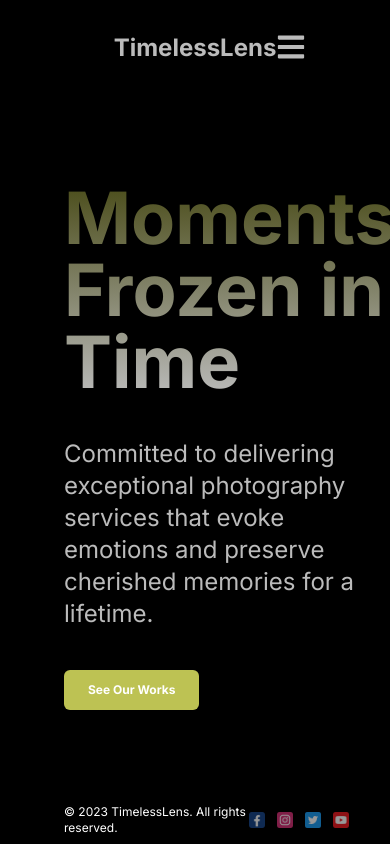
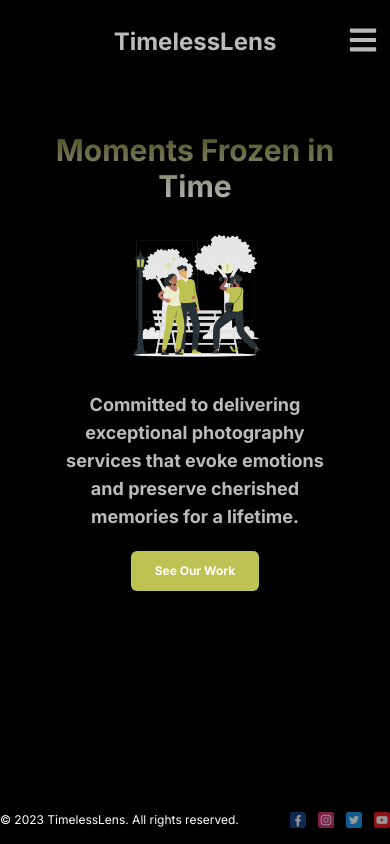
Before and after one commit to ykji/timeless-lens, a Next.js app: page / in a window 390 px wide. Built offline with nearby package versions, Linux system fonts and the light colour scheme.

Commit message:
fix(home): handle responsiveness at homepage

```diff
--- a/src/app/layout.js
+++ b/src/app/layout.js
@@ -14,9 +14,9 @@ export default function RootLayout({ children }) {
   return (
     <html lang="en">
       <body className={inter.className} suppressHydrationWarning={true}>
-        <div className="flex flex-col justify-between min-h-screen max-w-7xl mx-auto px-16">
+        <div className="flex flex-col justify-betwee min-h-screen max-w-7xl mx-auto">
           <Navbar />
-          {children}
+          <div className="flex-1">{children}</div>
           <Footer />
         </div>
       </body>
--- a/src/app/page.js
+++ b/src/app/page.js
@@ -2,23 +2,31 @@ import Link from "next/link";
 import Image from "next/image";
 import Hero from "public/hero.png";
 import Button from "@/components/Button";
+import React from "react";
 
 export default function Home() {
   return (
-    <div className="flex gap-12 items-center justify-between">
-      <div className="flex-1 flex flex-col gap-10">
-        <h1 className="text-7xl font-bold bg-gradient-to-b from-[#4a4c19] to-[#bbb] bg-clip-text text-transparent">
+    <div className="flex gap-1 items-center px-12 mt-12 lg:mt-16">
+      <div className="flex-1 flex flex-col items-center lg:items-start lg:gap-10 gap-5">
+        <h1 className="lg:text-7xl text-3xl font-bold bg-gradient-to-b from-[#4a4c19] to-[#bbb] bg-clip-text text-transparent lg:text-left text-center">
           Moments Frozen in Time
         </h1>
-        <p className="text-2xl">
+        <div className="lg:hidden w-1/2">
+          <HeroImage />
+        </div>
+        <p className="lg:text-2xl text-lg text-center font-bold lg:text-left">
           Committed to delivering exceptional photography services that evoke
           emotions and preserve cherished memories for a lifetime.
         </p>
-        <Button url="/portfolio" text="See Our Works" />
+        <Button url="/portfolio" text="See Our Work" />
       </div>
-      <div className="flex-1">
-        <Image src={Hero} alt="home photo" className="w-2/3 h-96 mx-auto" />
+      <div className="lg:block hidden flex-1">
+        <HeroImage />
       </div>
     </div>
   );
 }
+
+const HeroImage = () => {
+  return <Image src={Hero} alt="home photo" className="lg:w-2/3 mx-auto" />;
+};
--- a/src/components/Navbar.jsx
+++ b/src/components/Navbar.jsx
@@ -44,7 +44,7 @@ const Navbar = () => {
   const [linkCloseButtonMobile, setLinkCloseButtonMobile] = useState(false);
 
   return (
-    <div className="flex lg:justify-between justify-center items-center h-24 relative">
+    <div className="flex lg:justify-between justify-center items-center h-[10vh] -24 relative px-7">
       <Link
         href="/"
         className="font-bold text-2xl lg:flex-grow-0 flex-1 text-center"
@@ -60,7 +60,7 @@ const Navbar = () => {
         </div>
       )}
       <div
-        className="lg:hidden cursor-pointer z-13 top-8 right-5 absolute"
+        className="lg:hidden cursor-pointer z-13 top-[3vh] right-[3vw] absolute"
         onClick={() => setLinkCloseButtonMobile(!linkCloseButtonMobile)}
       >
         {linkCloseButtonMobile ? <FaTimes size={32} /> : <FaBars size={30} />}
```
